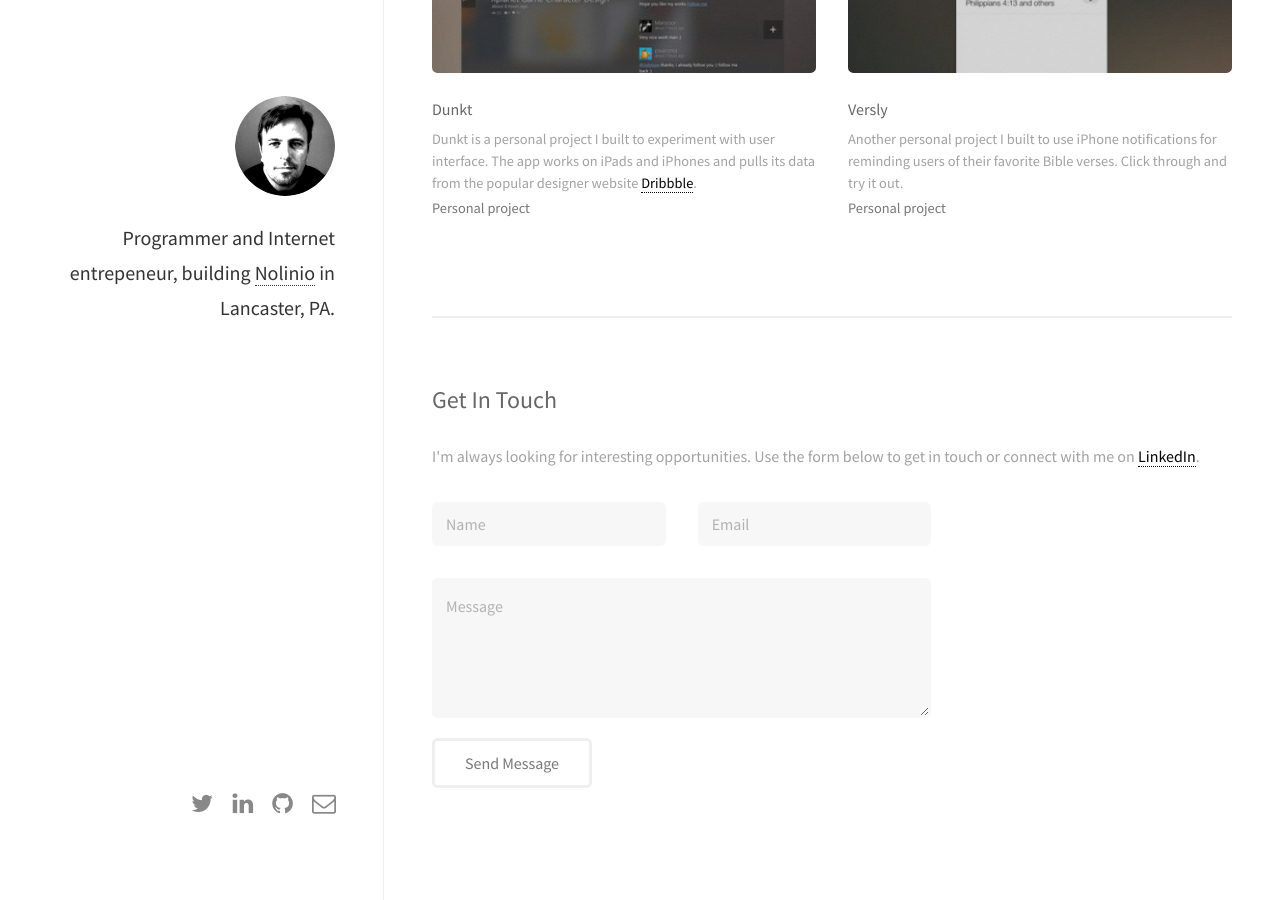
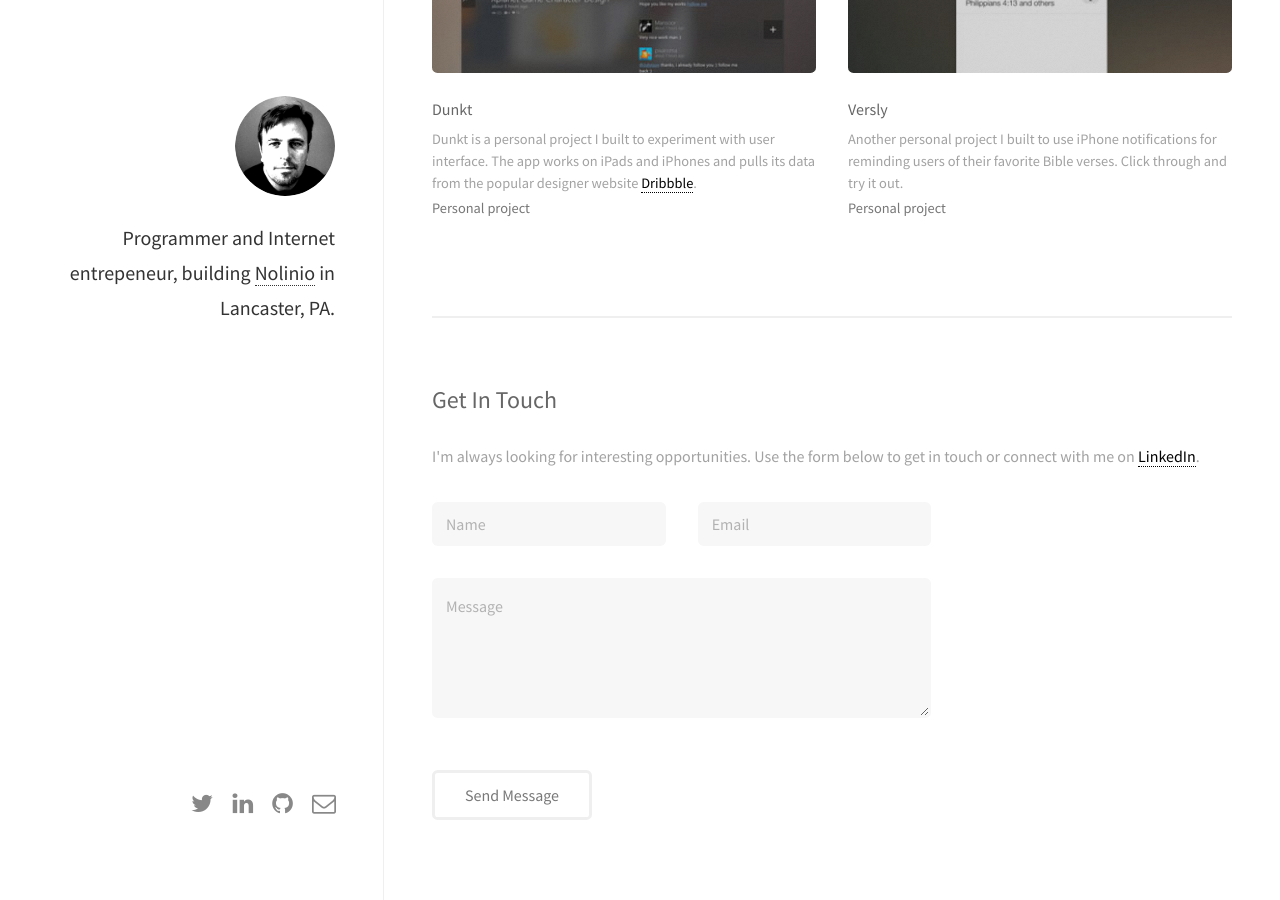
Before and after one commit to davideweaver/davideweaver.github.io, a Jekyll site: the page built from index.html, in a window 1280 px wide and 900 px high, scrolled down 1491 px. Built offline with Jekyll 4.4.1, drawn with Linux system fonts in a browser that asks for light colours; nearby versions of some CDN libraries; before the commit the page ends 2359 px from its top, so only the background shows below that.

Commit message:
add space for submit button on smaller devices

```diff
--- a/_layouts/default.html
+++ b/_layouts/default.html
@@ -87,7 +87,7 @@
 					<div id="forminvalid" class="form-group" style="display: none;color:orange;">Your name and email address are required</div>
 				</div>
 
-				<div class="row uniform 100% 12u$">
+				<div class="row uniform 100% 12u$" style="margin-top: 0px;">
 					<ul class="actions">
 						<li><button type="submit" class="button" id="submit" value="Send Message">
 							<span id="spinner" style="display: none">
```
